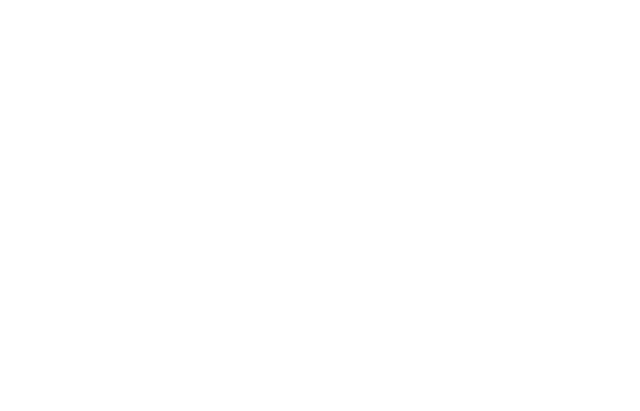
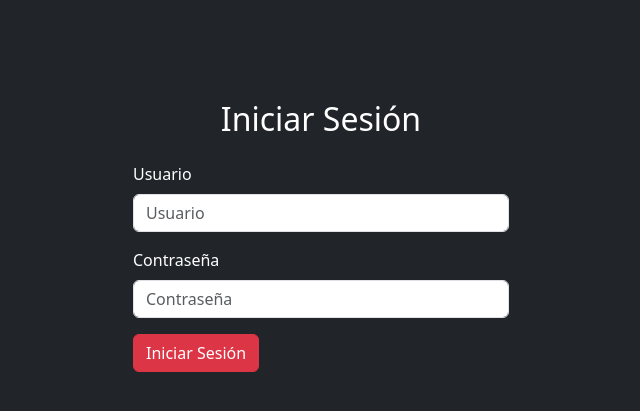
Before and after one commit to Alex14lf/videoClubAlejandro, a PHP site: page / in a window 1280 px wide. Before the commit the part shown is empty. Shown: the top 411 px of the page, without its empty margins (319-959 px from the left). Run offline with PHP 8.4, Linux system fonts and the light colour scheme.

Commit message:
Implemented initial visual layout for login page.

```diff
--- a/css/style.css
+++ b/css/style.css
@@ -0,0 +1,8 @@
+body {
+    color:white;
+    background-color: #212529;
+}
+.container {
+    max-width: 400px;
+    margin-top: 100px;
+}
--- a/index.php
+++ b/index.php
@@ -1,16 +1,27 @@
 <!DOCTYPE html>
-<!--
-Click nbfs://nbhost/SystemFileSystem/Templates/Licenses/license-default.txt to change this license
-Click nbfs://nbhost/SystemFileSystem/Templates/Project/PHP/PHPProject.php to edit this template
--->
-<html>
+<html lang="es">
     <head>
         <meta charset="UTF-8">
-        <title></title>
+        <meta name="viewport" content="width=device-width, initial-scale=1.0">
+        <title>Iniciar Sesión</title>
+        <link href="https://cdn.jsdelivr.net/npm/bootstrap@5.3.0-alpha1/dist/css/bootstrap.min.css" rel="stylesheet">
+        <link href="./css/style.css" rel="stylesheet">
     </head>
     <body>
-        <?php
-        // put your code here
-        ?>
+        <div class="container">
+            <h2 class="text-center mb-4">Iniciar Sesión</h2>
+            <form>
+                <div class="mb-3">
+                    <label for="user" class="form-label">Usuario</label>
+                    <input type="text" class="form-control" id="user" placeholder="Usuario" required>
+                </div>
+                <div class="mb-3">
+                    <label for="password" class="form-label">Contraseña</label>
+                    <input type="password" class="form-control" id="password" placeholder="Contraseña" required>
+                </div>
+                <button type="submit" class="btn btn-danger btn-block">Iniciar Sesión</button>
+            </form>
+        </div>
+        <script src="https://cdn.jsdelivr.net/npm/bootstrap@5.3.0-alpha1/dist/js/bootstrap.min.js"></script>
     </body>
 </html>
```
